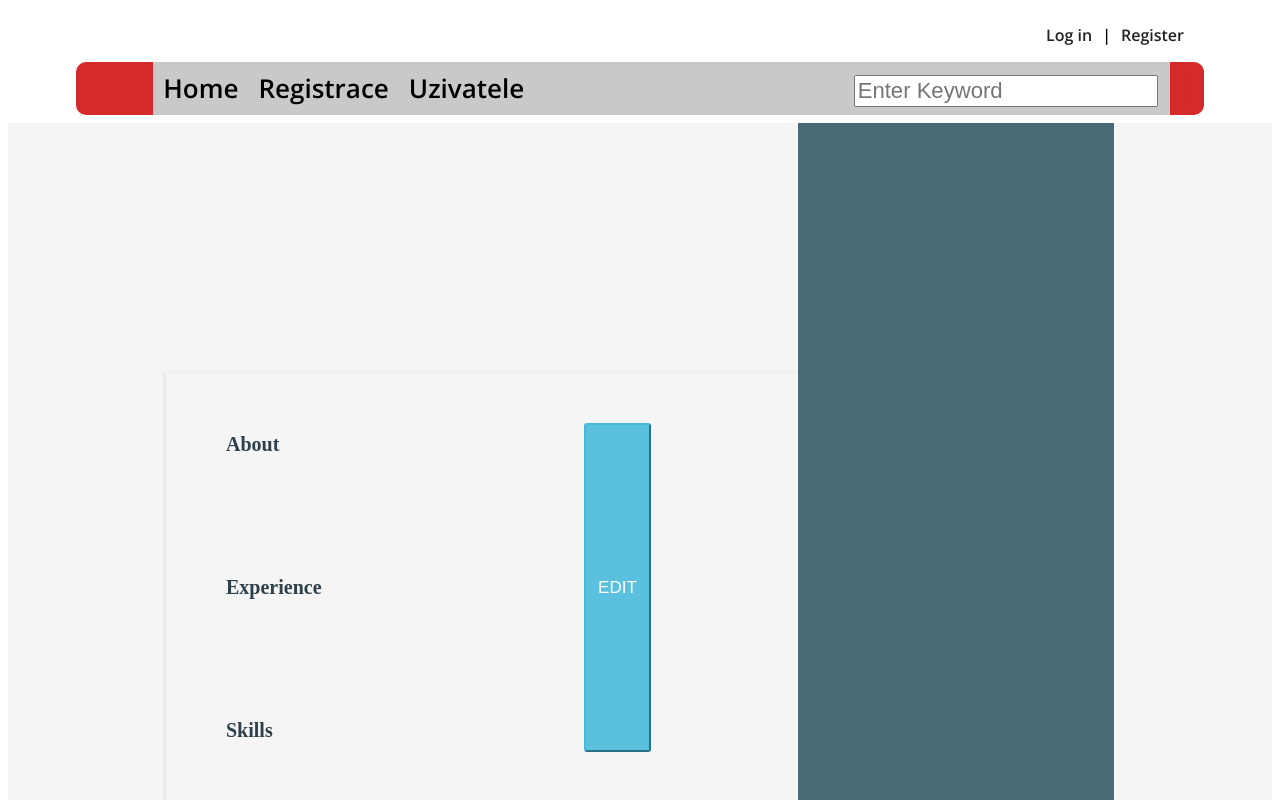
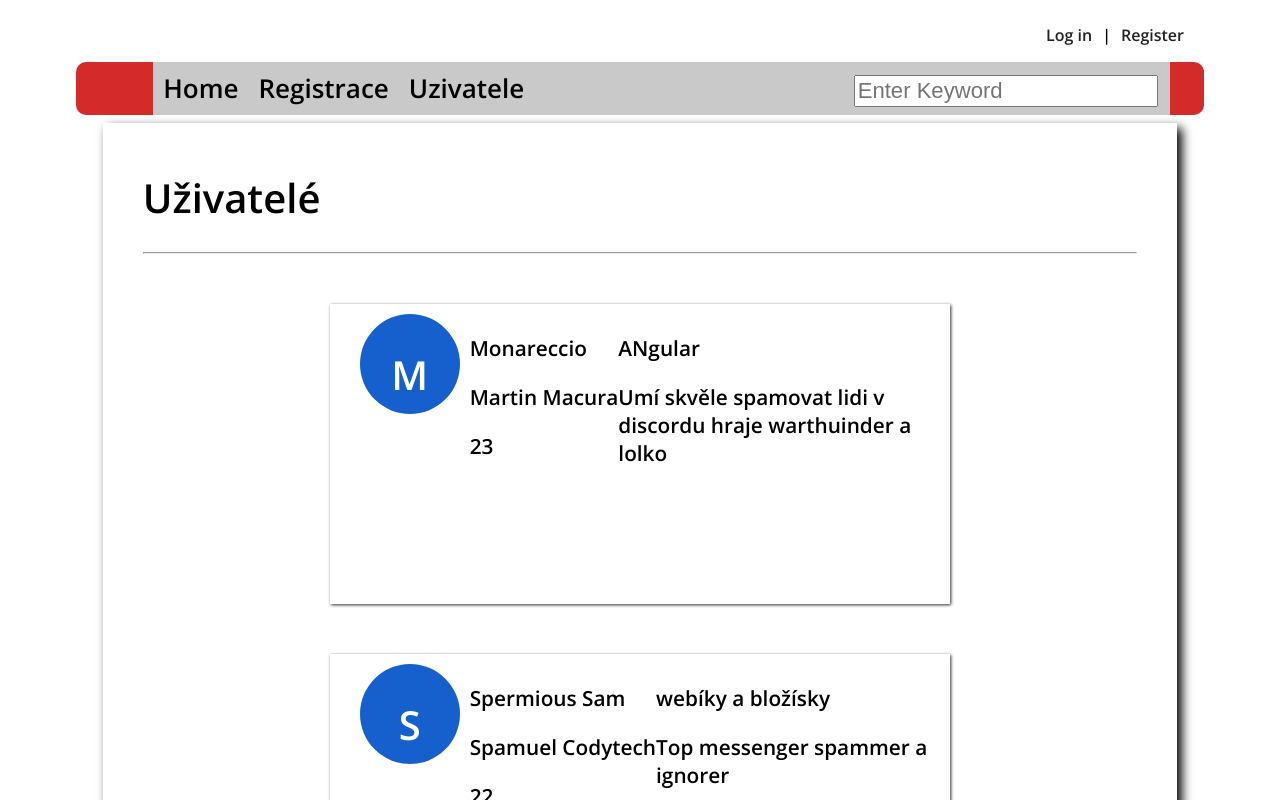
Before and after one commit to skyper-cz/FE, an Angular app: page /uzivatele in a window 1280 px wide. Shown: the top 800 px of the page. Built offline with nearby package versions, Linux system fonts and the light colour scheme; what ng2-search-filter would draw is missing.

Commit message:
nějakej ranndom shit co jsem dělal týden zpoátky

```diff
--- a/src/app/user/user.component.html
+++ b/src/app/user/user.component.html
@@ -1,60 +1,19 @@
-<div class="container">
-  <div class="main-wrapper">
-    <div class="panel1">
-      <div class="about-me">
-        <div class="main-text">About</div>
-        <ul *ngFor="let info of userData">
-          <li *ngIf="!isEditing">
-            {{info}}
-          </li>
-        </ul>
-        <label class="input-sizer stacked" *ngIf="isEditing">
-          <textarea class="text_box" [(ngModel)]="text" oninput="this.parentNode.dataset.value = this.value"
-                    rows="1"></textarea>
-        </label>
-      </div>
-      <div class="experience">
-        <div class="main-text">Experience</div>
-        <ul *ngFor="let info2 of userExperience">
-          <li *ngIf="!isEditing">
-            {{info2}}
-          </li>
-        </ul>
-        <label class="input-sizer stacked" *ngIf="isEditing">
-          <textarea class="text_box" [(ngModel)]="text2" oninput="this.parentNode.dataset.value = this.value"
-                    rows="1"></textarea>
-        </label>
-      </div>
-      <div class="skills">
-        <div class="main-text">Skills</div>
-        <div *ngFor="let info of userSkills">{{info}}</div>
-      </div>
-      <label class="input-sizer stacked" *ngIf="isEditing">
-        <textarea class="text_box" [(ngModel)]="text3" oninput="this.parentNode.dataset.value = this.value"
-                  rows="1"></textarea>
-      </label>
+<div id="clearfix">
+  <h1>Uživatelé</h1>
+  <hr>
+  <div class="user-card" *ngFor="let user of users">
+    <div class="user-profile-img">
+      <h2>{{user.name.charAt(0)}}</h2>
     </div>
-    <div class="edit">
-      <button *ngIf="isEditing" (click)="addUserData()">SUBMIT</button>
-      <button *ngIf="!isEditing" (click)="this.isEditing = !this.isEditing;">EDIT</button>
+    <div class="user-info-primal">
+      <p>{{user.nick}}</p>
+      <p>{{user.name}}</p>
+      <p>{{user.age}}</p>
     </div>
-  </div>
-  <div class="panel2">
+    <div class="user-info-secondary">
+      <p>{{user.experience}}</p>
+      <p>{{user.skills}}</p>
+    </div>
 
   </div>
 </div>
-
-
-<script>
-  Array.from(document.querySelectorAll('[data-expand]'), (input) => {
-    let parent = input.parentNode;
-
-    function updateSize() {
-      parent.dataset.value = input.value
-    }
-
-    input.addEventListener('input', updateSize);
-    updateSize();
-  });
-</script>
-<!-- komentáář -->
--- a/src/app/user/user.component.scss
+++ b/src/app/user/user.component.scss
@@ -141,3 +141,43 @@ button{
     background-color: #46b8da;
   }
 }
+
+.user-card {
+  margin: auto;
+  margin-top: 50px;
+  width: 60%;
+  height: auto;
+  min-height: 300px;
+  box-shadow: 1px 1px 3px #303030;
+  padding: 10px 20px;
+}
+
+h1 {
+  padding: 0px 20px;
+  font-size: 250%;
+}
+
+.user-profile-img {
+  padding-top: -10px;
+  float: left;
+  margin: 0px 10px;
+  width: 100px;
+  height: 100px;
+  border-radius: 50px;
+  background-color: #1660cd;
+}
+
+.user-profile-img h2 {
+  text-align: center;
+  padding-top: -10%;
+  font-size: 250%;
+  color: #fff;
+}
+
+.user-info-primal {
+  float: left;
+}
+
+.user-info-secondary {
+  float: none;
+}
--- a/src/app/user/user.component.ts
+++ b/src/app/user/user.component.ts
@@ -1,5 +1,16 @@
-import { Component, OnInit } from '@angular/core';
-import {UserData} from './UserData';
+import {Component, OnInit} from '@angular/core';
+
+//import {UserData} from './UserData';
+
+interface UserData {
+  nick: string;
+  name: string;
+  age: number;
+  experience: string;
+  skills: string;
+
+
+}
 
 @Component({
   selector: 'app-user',
@@ -9,13 +20,11 @@ import {UserData} from './UserData';
 export class UserComponent implements OnInit {
 
   myMap: Map<number, string> = new Map();
-  text;
-  text2;
-  text3;
-  isEditing = false;
-  userData: string[] = [];
-  userExperience: string[] = [];
-  userSkills: string[] = [];
+  users: UserData[] = [
+    {nick: "Monareccio", name: "Martin Macura", age: 23, skills: "Umí skvěle spamovat lidi v discordu\n hraje warthuinder a lolko", experience: "ANgular"},
+    {nick: "Spermious Sam", name: "Spamuel Codytech", age: 22, skills: "Top messenger spammer a ignorer", experience: "webíky a bložísky"},
+
+  ];
 
   constructor() {
     /*this.myMap = new Map();*/
@@ -25,12 +34,13 @@ export class UserComponent implements OnInit {
   ngOnInit(): void {
   }
 
+  /*
     addUserData(): void{
       this.isEditing = !this.isEditing;
       console.log(this.text);
       this.userData = this.text.split('\n');
       this.userExperience = this.text2.split('\n');
       this.userSkills = this.text3.split('\n');
-  }
+    }*/
 
 }
```
Lines whose indentation alone changed are shown as unchanged.
